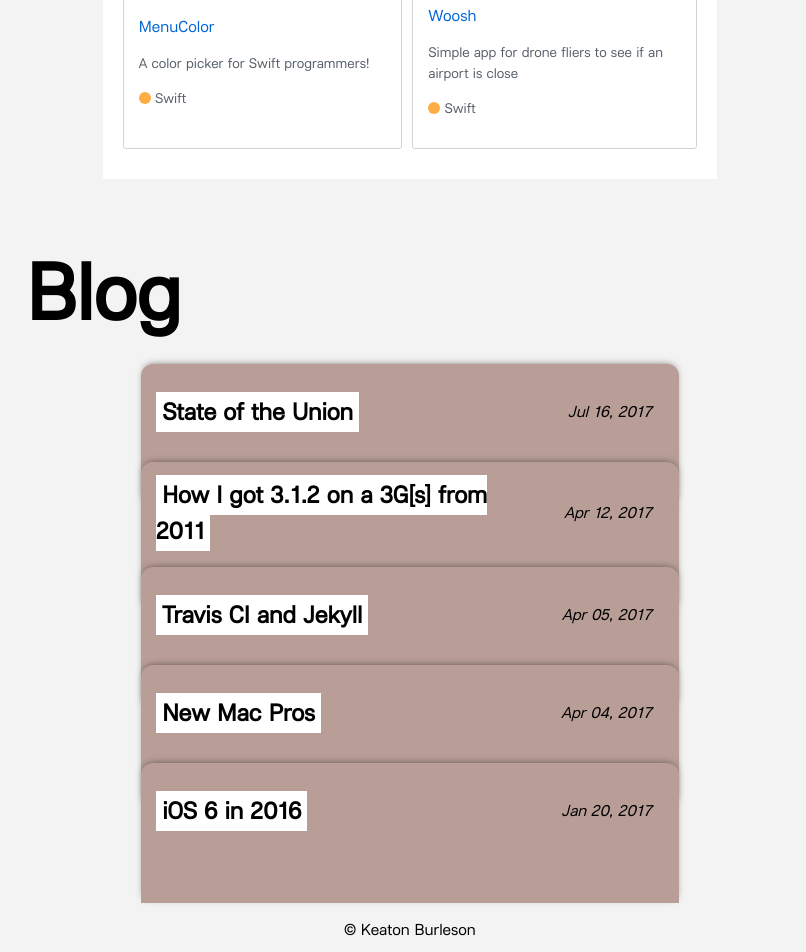
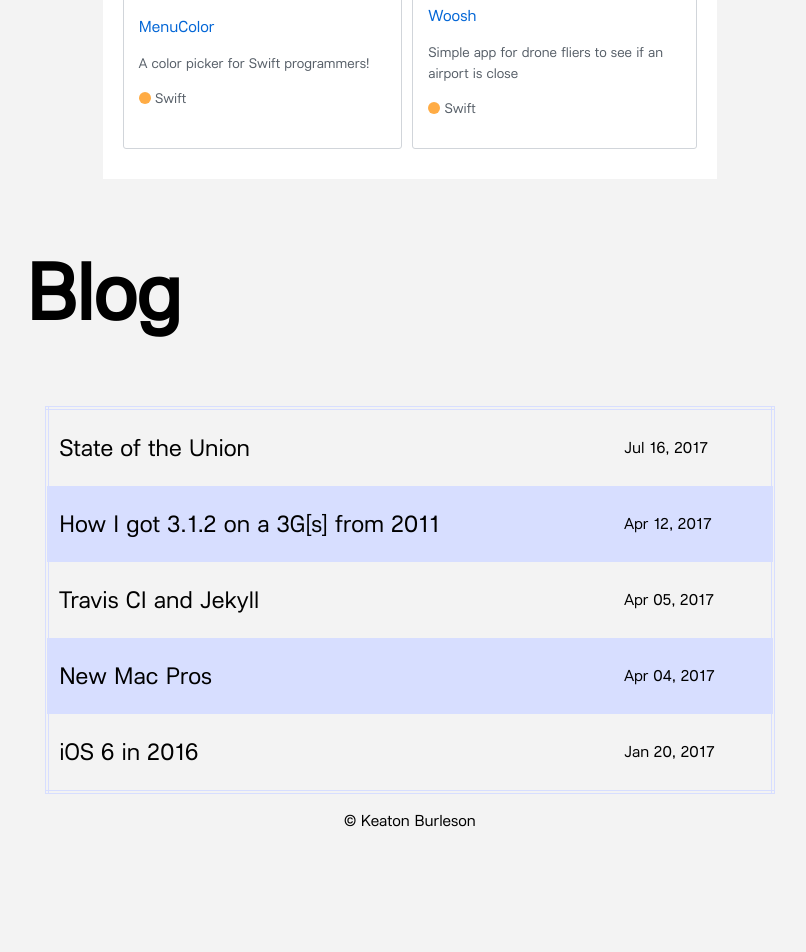
Before and after one commit to 128keaton/.com, a Jekyll site: the page built from index.html, in a window 1280 px wide. Shown: the part 2442-3394 px from the top of the page, without its empty margins (230-1036 px from the left). Built offline with Jekyll 4.4.1, drawn with Linux system fonts in a browser that asks for light colours; after the commit the page ends 3285 px from its top, so only the background shows below that.

Commit message:
revised blog

```diff
--- a/_layouts/main-page/thoughts.html
+++ b/_layouts/main-page/thoughts.html
@@ -1,8 +1,8 @@
 <div id="blog" class="thoughts-wrapper">
     <h1>Blog</h1>
-    {% for post in site.posts limit:5 %}
-    <table class="thought">
-        <tr class="header">
+    <table class="thoughts">
+        {% for post in site.posts limit:5 %}
+        <tr class="thought">
             <td>
                 <h2 class="title"><a href="{{ post.url }}" class="js-pjax">{{ post.title }}</a></h2>
             </td>
@@ -10,11 +10,6 @@
                 <p class="date">{{ post.date | date: "%b %d, %Y" }}</p>
             </td>
         </tr>
-        <tr>
-            <td>
-                <div class="description"> {{ post.content | strip_html | truncatewords:75}}</div>
-            </td>
-        </tr>
+        {% endfor %}
     </table>
-    {% endfor %}
 </div>
--- a/_sass/_home.scss
+++ b/_sass/_home.scss
@@ -10,7 +10,6 @@
     -webkit-clip-path: polygon(0 0, 100% 0%, 100% 100%, 0 94%);
     clip-path: polygon(0 0, 100% 0%, 100% 100%, 0 94%);
     color: #ffffff;
-
     .mobile {
         display: none;
     }
@@ -20,7 +19,6 @@
         font-family: "lunchtype25condensed_regular";
     }
     .social {
-
         a {
             color: black;
             font-size: 14px;
@@ -115,13 +113,11 @@
         padding: 0;
         margin: 0 auto;
         margin-top: 10px;
-
         h1 {
             font-size: 35px;
         }
         td {
             display: block;
-
         }
         tr {
             display: block;
@@ -182,7 +178,6 @@
     }
     @media screen and (max-width: $on-palm) {
         width: 100%;
-
         h1 {
             font-size: 35px;
             margin-left: 10px;
@@ -281,48 +276,32 @@
         font-size: 80px;
         font-weight: bolder;
     }
-  .thought {
-    z-index: 10;
+    .thoughts {
+        border-collapse: collapse;
+        border-spacing: 0;
+        width: 95%;
         margin: 0 auto;
-    .header {
-      td {
-        margin-top: -12px;
-        margin: 0;
-        padding-bottom: 42px;
-      }
-      .date {
-        min-width: 100px;
-        text-align: right;
-      }
-      .title a {
-        color: #000000;
-        background-color: #fff;
-        padding: 6px;
-        text-decoration: none;
-      }
-      p {
-        font-style: italic;
-        text-align: right;
-        padding-right: 12px;
+        padding: 12px;
+        border: 4px double rgb(215, 222, 255);
+        td{
+            padding: 10px;
         }
     }
-    .description {
-      display: none;
+    .thought:nth-child(even) {
+        background-color: rgb(215, 222, 255);
     }
-    padding: 12px;
-    width: 70%;
-    height: 140px;
-    margin-top: -42px;
-    -webkit-box-shadow: 0px -2px 9px -4px rgba(0, 0, 0, 0.75);
-    -moz-box-shadow: 0px -2px 9px -4px rgba(0, 0, 0, 0.75);
-    box-shadow: 0px -2px 9px -4px rgba(0, 0, 0, 0.75);
-    background-color: #B89E97;
-    border-top-left-radius: 12px;
-    border-top-right-radius: 12px;
+    .thought {
+        padding: 22px;
         h2 {
             padding: 0;
             margin: 0;
+            font-weight: 100;
+            font-family: $base-font-family;
         }
+    }
+    a {
+        color: black;
+        text-decoration: none;
     }
     @media screen and (max-width: $on-palm) {
         width: 100%;
@@ -337,11 +316,9 @@
         .thought {
             width: 95%;
             text-align: center;
-
             p {
                 display: none;
             }
         }
     }
-
 }
```
Lines whose indentation alone changed are shown as unchanged.
